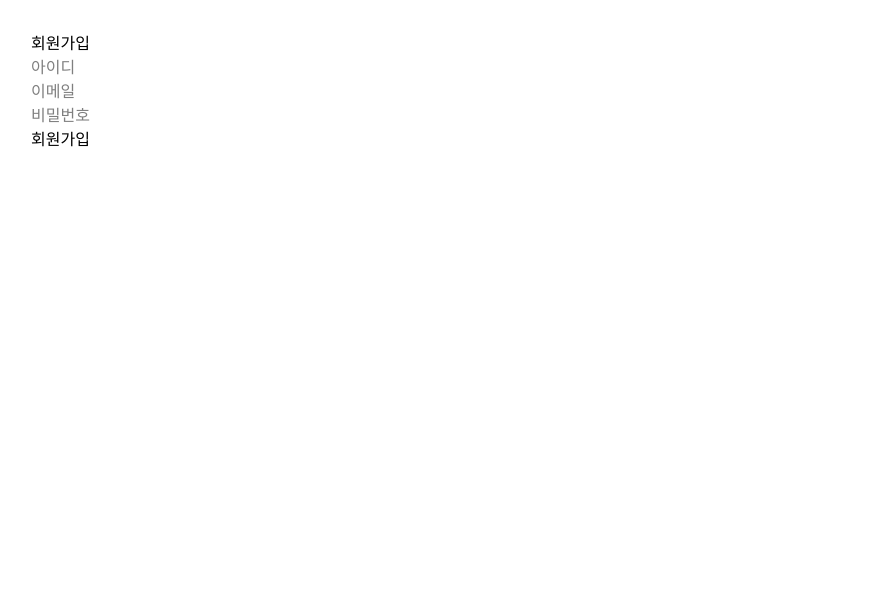
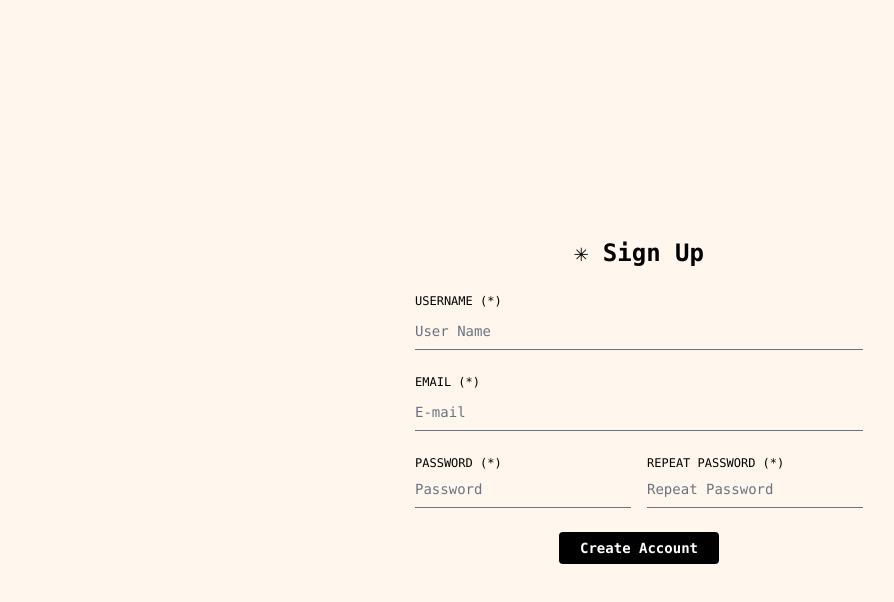
Before and after one commit to zkaakakg/todo-list, a Next.js app in the folder frontend/todolist/: page /signup in a window 1280 px wide. Shown: the top 602 px of the page, without its empty margins (1-895 px from the left). Built offline with nearby package versions, Linux system fonts and the light colour scheme.

Commit message:
feat: 회원가입 페이지 UI 개선 및 입력 필드 유효성 검증 추가

```diff
--- a/frontend/todolist/src/app/signup/page.tsx
+++ b/frontend/todolist/src/app/signup/page.tsx
@@ -1,22 +1,38 @@
 "use client";
 
-import { useState } from "react";
+import { useState, ChangeEvent, FormEvent } from "react";
+import CommonButton from "../components/CommonButton";
+
+interface SignUpForm {
+  username: string;
+  password: string;
+  email: string;
+  repeatPassword: string;
+}
 
 export default function SignUpPage() {
-  const [form, setForm] = useState({
+  const [form, setForm] = useState<SignUpForm>({
     username: "",
     password: "",
     email: "",
+    repeatPassword: "",
   });
 
-  const [message, setMessage] = useState("");
+  const [message, setMessage] = useState<string>("");
 
-  const handleChange = (e: React.ChangeEvent<HTMLInputElement>) => {
+  const handleChange = (e: ChangeEvent<HTMLInputElement>) => {
     setForm({ ...form, [e.target.name]: e.target.value });
   };
 
-  const handleSubmit = async (e: React.FormEvent) => {
+  const handleSubmit = async (e: FormEvent<HTMLFormElement>) => {
     e.preventDefault();
+
+    const { username, email, password, repeatPassword } = form;
+
+    if (password !== repeatPassword) {
+      setMessage("비밀번호가 일치하지 않습니다.");
+      return;
+    }
 
     try {
       const response = await fetch("http://localhost:8080/member/signup", {
@@ -24,7 +40,11 @@ export default function SignUpPage() {
         headers: {
           "Content-Type": "application/json",
         },
-        body: JSON.stringify(form),
+        body: JSON.stringify({
+          username,
+          email,
+          password,
+        }),
       });
 
       const text = await response.text();
@@ -36,39 +56,76 @@ export default function SignUpPage() {
   };
 
   return (
-    <div style={{ padding: "2rem" }}>
-      <h1>회원가입</h1>
-      <form onSubmit={handleSubmit}>
+    <div className="min-h-screen flex items-center justify-center bg-orange-50 p-10">
+      <div className="w-full max-w-md">
+        <h1 className="text-2xl font-bold text-black text-center mb-6">
+          ✳ Sign Up
+        </h1>
+        <form onSubmit={handleSubmit} className="space-y-6">
+          {/* Username */}
+          <div>
+            <label className="block text-xs text-black mb-1">
+              USERNAME (*)
+            </label>
             <input
               name="username"
               type="text"
-          placeholder="아이디"
+              placeholder="User Name"
               value={form.username}
               onChange={handleChange}
               required
+              className="w-full border-b border-gray-500 focus:outline-none py-2 placeholder-gray-500 text-sm"
             />
-        <br />
+          </div>
+
+          {/* Email */}
+          <div>
+            <label className="block text-xs text-black mb-1">EMAIL (*)</label>
             <input
               name="email"
               type="email"
-          placeholder="이메일"
+              placeholder="E-mail"
               value={form.email}
               onChange={handleChange}
               required
+              className="w-full border-b border-gray-500 focus:outline-none py-2 placeholder-gray-500 text-sm"
             />
-        <br />
+          </div>
+
+          {/* Passwords - side by side */}
+          <div className="flex gap-4">
+            <div className="w-1/2">
+              <label className="block text-xs text-black">PASSWORD (*)</label>
               <input
                 name="password"
                 type="password"
-          placeholder="비밀번호"
+                placeholder="Password"
                 value={form.password}
                 onChange={handleChange}
                 required
+                className="w-full border-b border-gray-500 focus:outline-none py-2 placeholder-gray-500 text-sm"
               />
-        <br />
-        <button type="submit">회원가입</button>
+            </div>
+            <div className="w-1/2">
+              <label className="block text-xs text-black">
+                REPEAT PASSWORD (*)
+              </label>
+              <input
+                name="repeatPassword"
+                type="password"
+                placeholder="Repeat Password"
+                value={form.repeatPassword}
+                onChange={handleChange}
+                required
+                className="w-full border-b border-gray-500 focus:outline-none py-2 placeholder-gray-500 text-sm"
+              />
+            </div>
+          </div>
+          {message && <p className="text-sm text-red-500 mt-4">{message}</p>}
+          {/* Submit Button */}
+          <CommonButton type="submit">Create Account</CommonButton>
         </form>
-      {message && <p>{message}</p>}
+      </div>
     </div>
   );
 }
```
Lines whose indentation alone changed are shown as unchanged.
